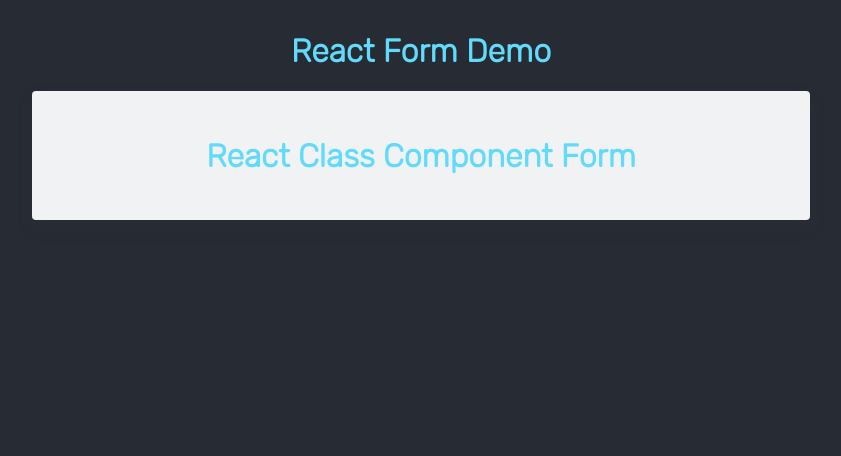
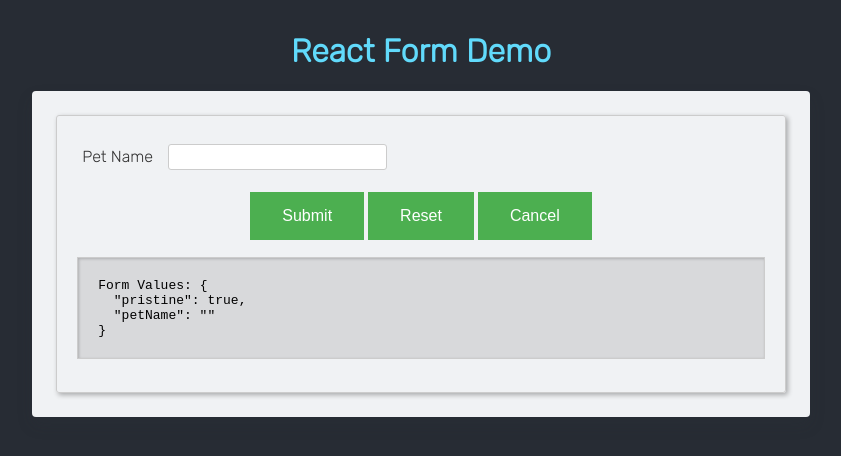
Before and after one commit to BarbaraPruz/formdemo, a React (Create React App) app: page /componentform in a window 1280 px wide. Shown: the top 456 px of the page, without its empty margins (219-1060 px from the left). Built offline with nearby package versions, Linux system fonts and the light colour scheme.

Commit message:
Start to add React class component form

```diff
--- a/src/components/ComponentForm.js
+++ b/src/components/ComponentForm.js
@@ -1,11 +1,76 @@
 import React, { Component } from 'react'
+import { withRouter } from 'react-router-dom'
+import './Form.scss'
 
 class ComponentForm extends Component {
+
+  InitialState = {pristine: true, petName: ''};
+
+  constructor(props) {
+    super(props);
+    this.state = this.InitialState;
+
+    this.handleChange = this.handleChange.bind(this);
+    this.handleSubmit = this.handleSubmit.bind(this);
+    this.handleReset = this.handleReset.bind(this);
+    this.handleCancel = this.handleCancel.bind(this);
+  }
+
+  handleCancel () {
+    this.props.history.push('/');
+  }
+  handleReset () {
+    this.setState(this.InitialState)
+  }
+
+  handleChange (event) {
+    const name = event.target.name;
+    const value = event.target.value;
+
+    this.setState({
+      ...this.state,
+      pristine: false,
+      [name]: value
+    });
+  }
+
+  handleSubmit(event) {
+    event.preventDefault();
+    alert('Form Submitted: ' + JSON.stringify(this.state, 0, 2));
+    this.props.history.push('/');
+  }
+
   render () {
+    const { pristine } = this.state;
+
     return (
-      <h1>React Class Component Form</h1>
+      <form onSubmit={this.handleSubmit}>
+        <div>
+          <label>Pet Name</label>
+          <input type="text" name="petName" value={this.state.petName} onChange={this.handleChange} />
+        </div>
+        <div className="buttons">
+          <button type="submit" disabled={pristine}>
+            Submit
+          </button>
+          <button
+            type="button"
+            onClick={this.handleReset}
+            disabled={pristine}
+          >
+            Reset
+          </button>
+          <button
+            type="button"
+            onClick={this.handleCancel}
+          >
+            Cancel
+          </button>
+        </div>
+        <pre>Form Values: {JSON.stringify(this.state, 0, 2)}</pre>
+      </form>
     )
   }
 }
 
-export default ComponentForm
+export default withRouter(ComponentForm)
```
Also changed, not shown: src/components/FinalFormForm.js (line endings or trailing spaces).
